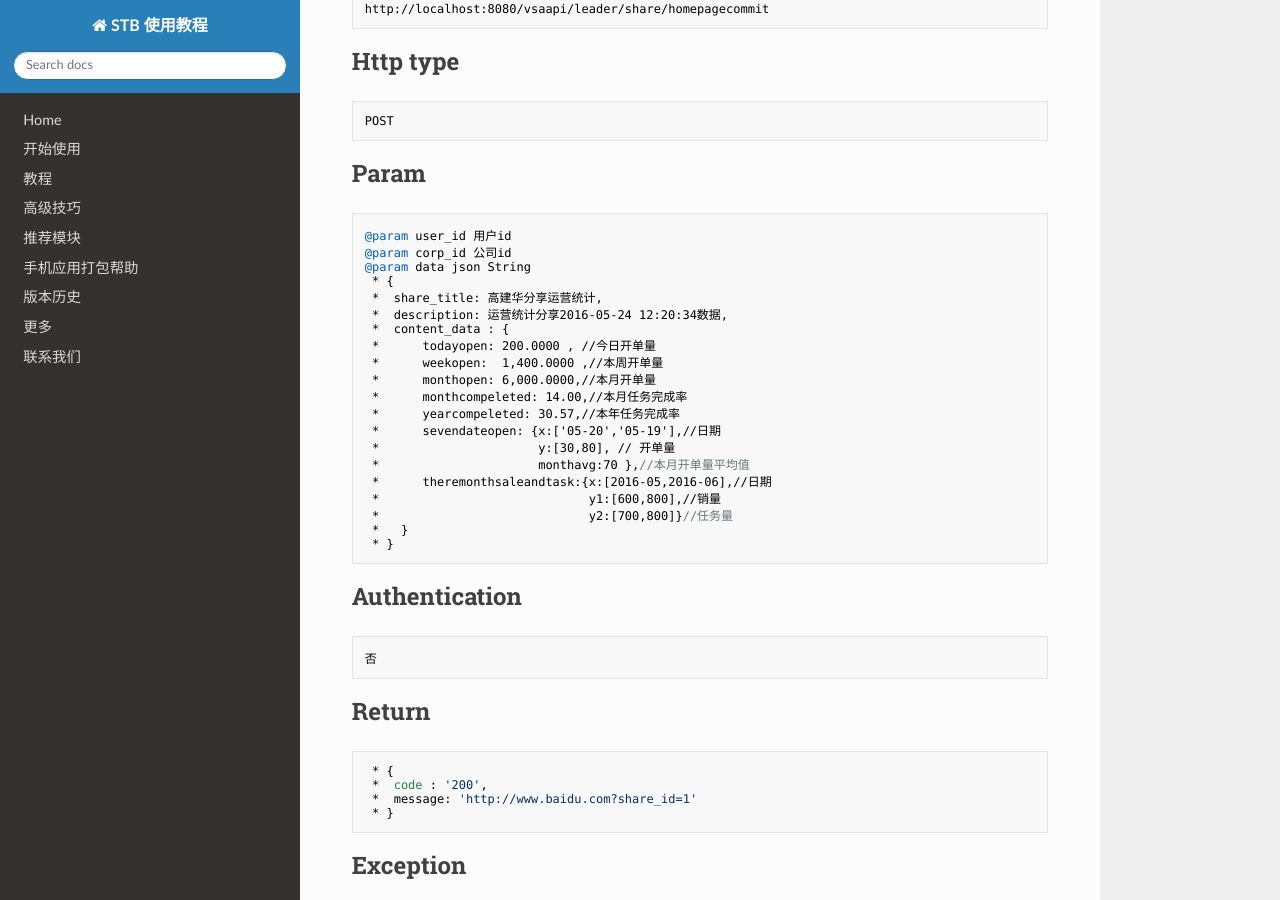
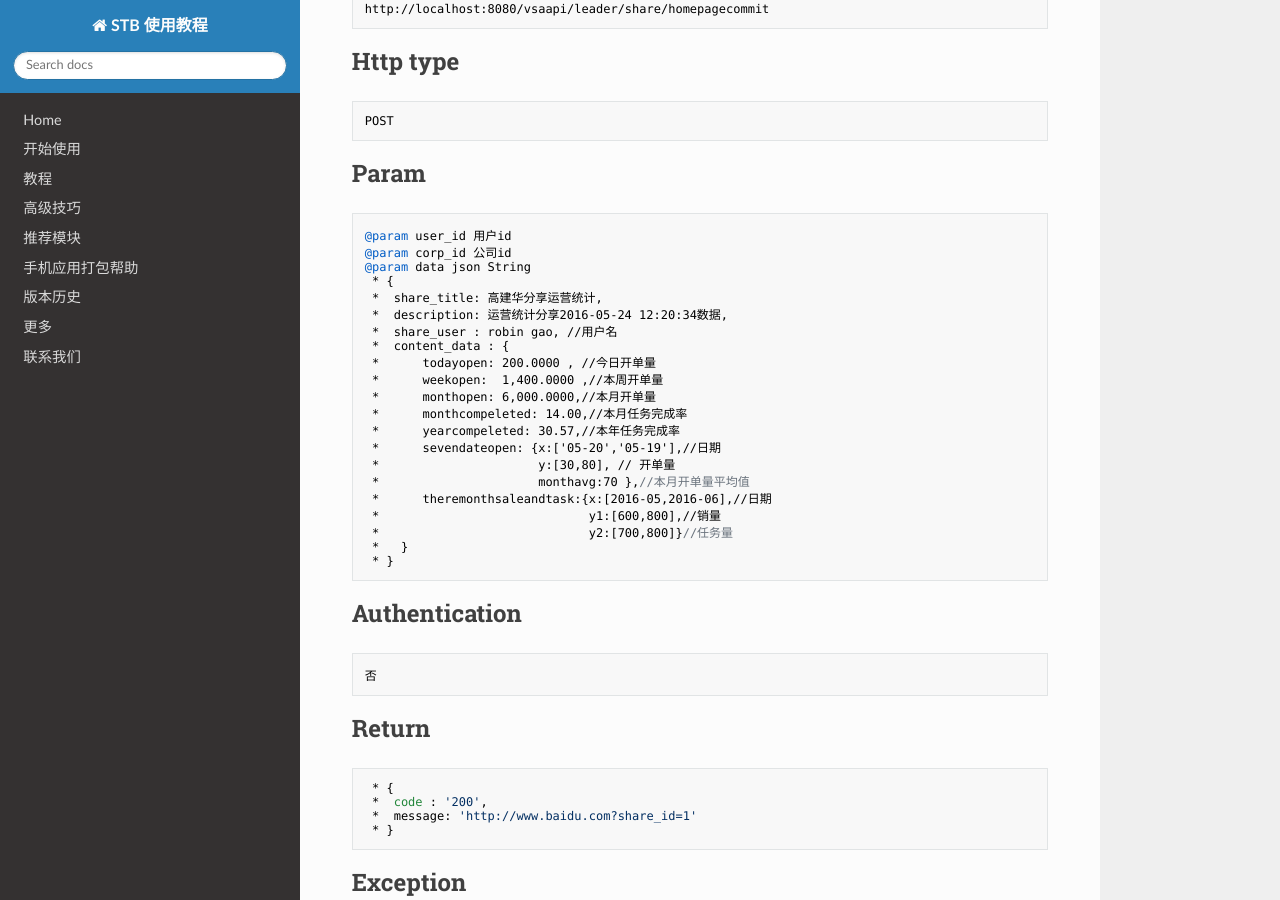
Before and after one commit to ETENG-HDP/VSA-API, an MkDocs documentation site: the page built from docs/yuyingtongji-share1.md, in a window 1280 px wide and 900 px high, scrolled down 459 px. Built offline with MkDocs 1.6.1, drawn with Linux system fonts in a browser that asks for light colours; nearby versions of some CDN libraries; old or Windows-style settings are respelled for this version of MkDocs.

Commit message:
Update yuyingtongji-share1.md
增加分享的用户名

```diff
--- a/docs/yuyingtongji-share1.md
+++ b/docs/yuyingtongji-share1.md
@@ -20,6 +20,7 @@
  	 * {
 	 * 	share_title: 高建华分享运营统计,
 	 * 	description: 运营统计分享2016-05-24 12:20:34数据,
+	 * 	share_user : robin gao, //用户名
 	 *  content_data : {
 	 *  	todayopen: 200.0000 , //今日开单量
 	 *  	weekopen:  1,400.0000 ,//本周开单量
```
